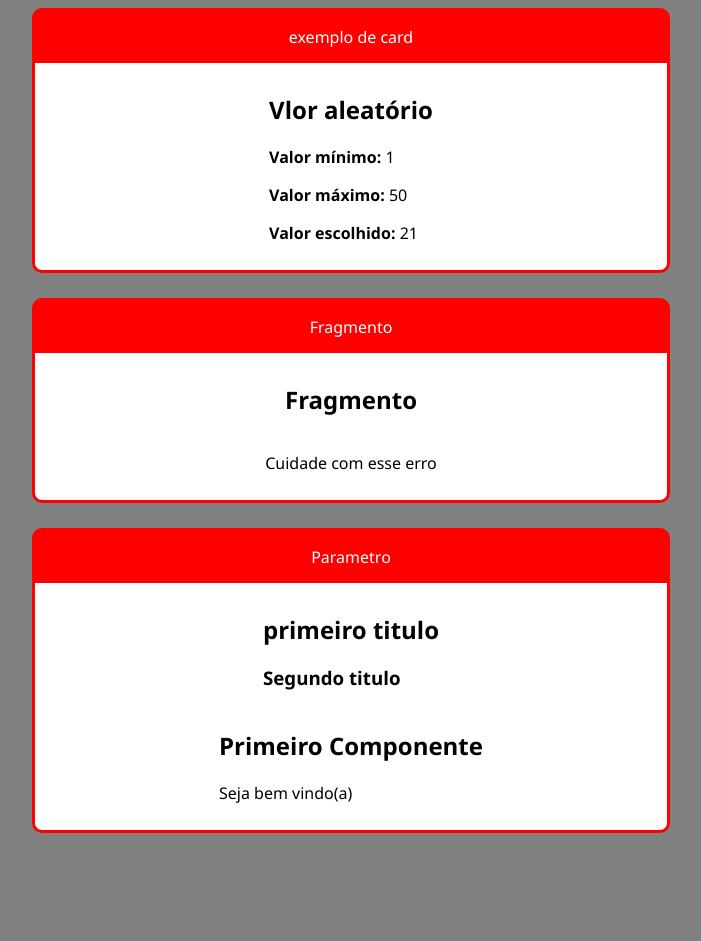
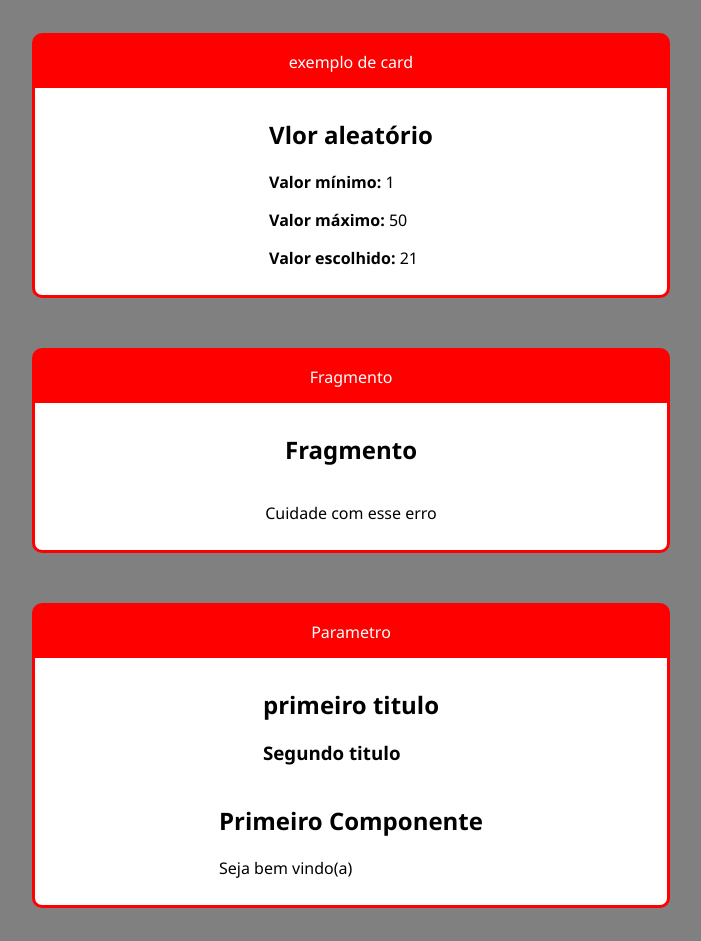
Before and after one commit to RicardoBaltazar/jogos-em-javascript, a React (Create React App) app in the folder my-app/: page / in a window 1280 px wide. Shown: the whole page, without its empty margins (289-990 px from the left). Before the commit the page ends 858 px from the top, so only its background shows below. Built offline with nearby package versions, Linux system fonts and the light colour scheme.

Commit message:
cards e flexbox

```diff
--- a/my-app/src/app.jsx
+++ b/my-app/src/app.jsx
@@ -9,9 +9,11 @@ import Fragmento from './componentes/básicos/Fragmento'
 
 export default function App(props) {
     return (
-        <div>
+        <div id="App">
+
+            <div className="cards">
                 <Card titulo="exemplo de card">
-                <Aleatorio min={1} max={50}/>
+                    <Aleatorio min={1} max={50} />
                 </Card>
 
                 <Card titulo="Fragmento">
@@ -23,5 +25,7 @@ export default function App(props) {
                     <Primeiro />
                 </Card>
             </div>
+
+        </div>
     )
 }
--- a/my-app/src/componentes/layout/Card.css
+++ b/my-app/src/componentes/layout/Card.css
@@ -1,13 +1,20 @@
+.cards{
+    display: flex;
+    flex-wrap: wrap;
+    justify-content: center;
+}
+
 .card {
     background-color: red;
     border-radius: 10px;
     overflow: hidden;
     border: 3px solid red;
     font-family: 'Segoe UI', Tahoma, Geneva, Verdana, sans-serif;
-    margin-bottom: 25px;
-    margin-left: 50%;
-    transform: translate(-50%);
+    margin: 25px;
     width: 50%;
+    display: flex;
+    flex-direction: column;
+    min-width: 300px;
 }
 
 .card .title {
@@ -25,4 +32,5 @@
     flex-direction: column;
     justify-content: center;
     align-items: center;
+    flex-grow: 1;
 }
```
Lines whose indentation alone changed are shown as unchanged.
